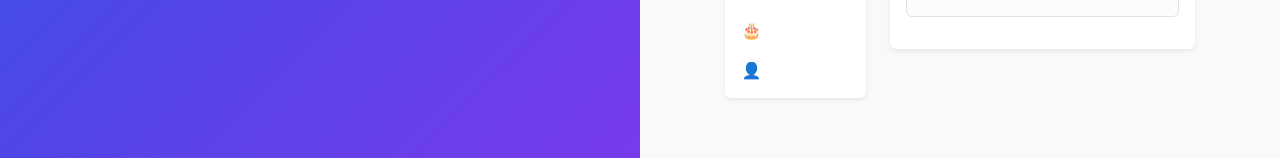
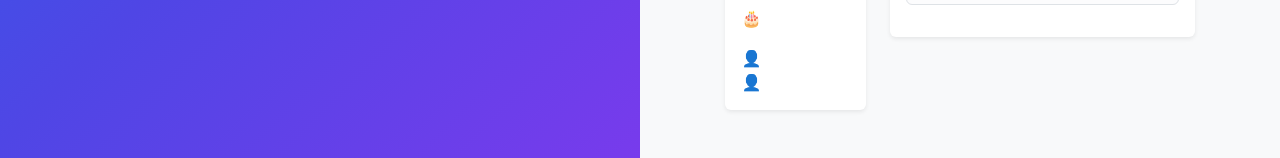
Before and after one commit to Ezequiel-moran19/EZEQUIEL-MORAN-TP2-PROG4-2026-C1, an Angular app in the folder frontend/: page /perfil in a window 1280 px wide. Shown: the part 575-733 px from the top of the page. Built offline with nearby package versions, Linux system fonts and the light colour scheme.

Commit message:
Arreglos del front

```diff
--- a/frontend/src/app/pages/mi-perfil/mi-perfil.html
+++ b/frontend/src/app/pages/mi-perfil/mi-perfil.html
@@ -30,6 +30,7 @@
           <p class="mb-3"> 📧 {{ usuario?.email }} </p>
           <p class="mb-3"> 🎂 {{ usuario?.fechaNacimiento | date:'dd/MM/yyyy' }}</p>
           <p class="mb-0"> 👤 {{ usuario?.nombre }} </p>
+          <p class="mb-0"> 👤 {{ usuario?.apellido }} </p>
         </div>
       </div>
     </div>
```
